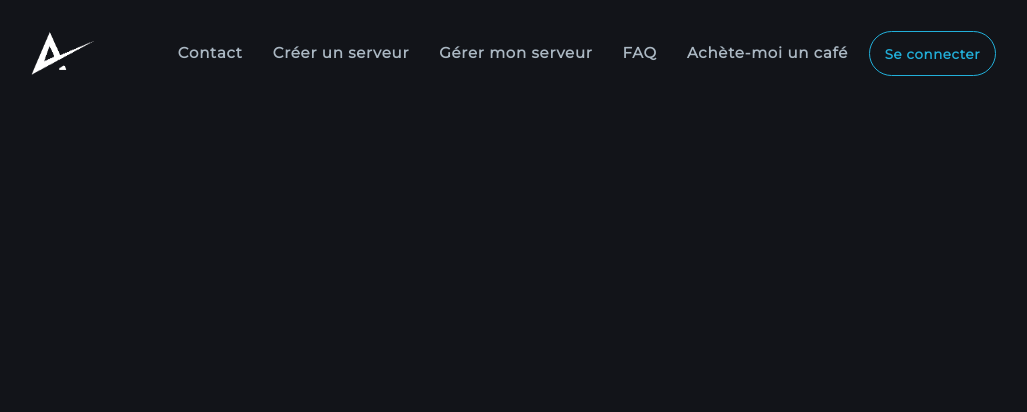
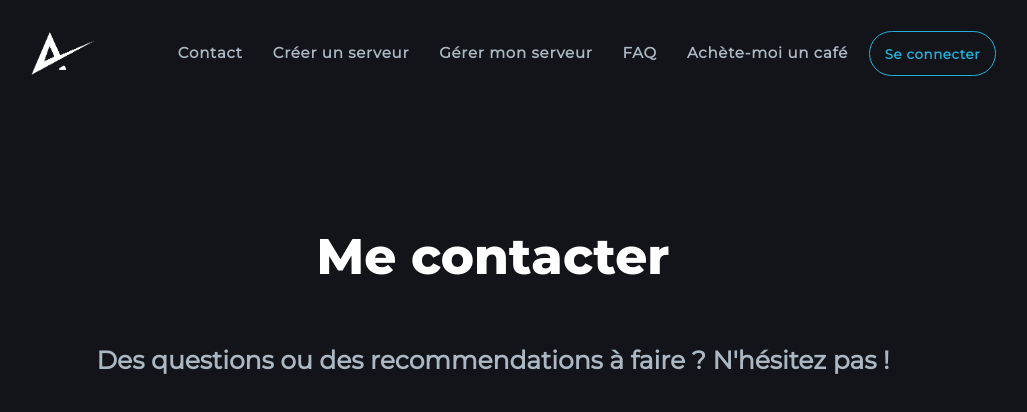
Before and after one commit to 0xPhantasia/Alphacraft, a React (Create React App) app: page /Contact in a window 1280 px wide. Shown: the top 412 px of the page, without its empty margins (147-1174 px from the left). Built offline with nearby package versions, Linux system fonts and the light colour scheme.

Commit message:
Clean up of CSS + Addition to contact page

```diff
--- a/src/components/Contact.js
+++ b/src/components/Contact.js
@@ -1,10 +1,18 @@
 import Banner from './Banner.js';
+import '../styles/Home.css'
 
 function Contact(){
     return(
         <div>
-            <Banner />
+            <div>
+                <Banner />
+            </div>
+            <div className='center'>
+                <h1 className='white'>Me contacter</h1>
+                <h3>Des questions ou des recommendations à faire ? N'hésitez pas !</h3>
+            </div>
         </div>
+
     )
 }
 
--- a/src/components/Home.js
+++ b/src/components/Home.js
@@ -10,7 +10,7 @@ function Home(){
             </div>
             <div className='center'>
                 <img id='main-logo' src={main_logo} alt='Main Logo'></img>
-                <span id='gradient-text'>Bienvenue sur Alphacraft.</span>
+                <h1 id='gradient-text'>Bienvenue sur Alphacraft.</h1>
                 <h3>Le service d'hébergement de serveur Minecraft simple et gratuit.</h3>
             </div>
         </div>
--- a/src/styles/App.css
+++ b/src/styles/App.css
@@ -17,3 +17,18 @@ a {
 * {
     font-family: Montserrat;
 }
+
+h1 {
+    font-size: 50px;
+    font-family: Montserrat-ExtraBold;
+    font-weight: bolder;
+}
+
+h3 {
+    font-size: 25px;
+    color: #abb8c3;
+}
+
+.white {
+    color: white;
+}
--- a/src/styles/Banner.css
+++ b/src/styles/Banner.css
@@ -10,6 +10,8 @@
 
 .alp-category {
     color: #abb8c3;
+    font-size: 15px;
+    letter-spacing: 0.05em;
 }
 
 .alp-category:hover {
@@ -17,11 +19,6 @@
 }
 
 .font {
-    letter-spacing: 0.05em;
-}
-
-h1, h2 {
-    font-size: 15px;
     letter-spacing: 0.05em;
 }
 
--- a/src/styles/Home.css
+++ b/src/styles/Home.css
@@ -9,21 +9,15 @@
     align-items: center;
 }
 
-h3 {
-    font-size: 25px;
-    color: #abb8c3;
-}
 
 #gradient-text {
-    font-size: 50px;
     background-color: #f3ec78;
     background: linear-gradient(90deg, rgba(0,212,255,1) 0%, rgba(127,224,192,1) 50%, rgba(227,211,31,1) 100%);
     background-size: 100%;
     background-clip: text;
     -webkit-text-fill-color: transparent;
-    font-weight: bolder;
     margin-top: 20px;
-    font-family: Montserrat-ExtraBold;
+    margin-bottom: 5px;
 }
 
 #main-logo {
```
